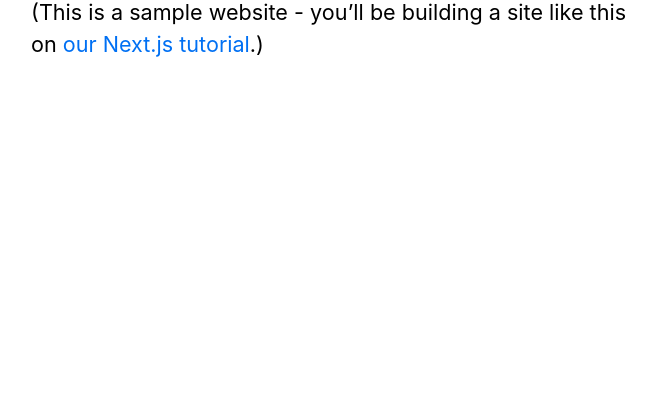
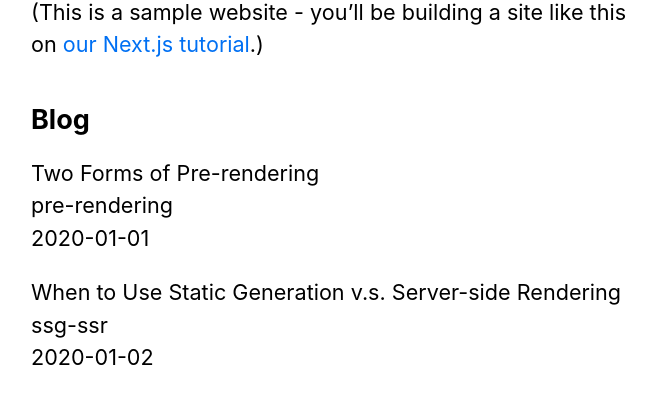
Before and after one commit to kimsikkong/learn-nextjs, a Next.js app: page / in a window 1280 px wide. Shown: the part 368-772 px from the top of the page, without its empty margins (303-959 px from the left). Built offline with nearby package versions, Linux system fonts and the light colour scheme.

Commit message:
implement getStaticProps (pre-rendered with fetching external data)

```diff
--- /dev/null
+++ b/lib/post.js
@@ -0,0 +1,30 @@
+import fs from 'fs'
+import path from 'path'
+import matter from 'gray-matter'
+
+const postsDirectory = path.join(process.cwd(), 'posts')
+
+export function getStoredPostsData() {
+    const fileNames = fs.readdirSync(postsDirectory);
+    const allPostsData = fileNames.map(fileName => {
+        const id = fileName.replace(/\.md$/, '')
+        const fullPath = path.join(postsDirectory, fileName)
+        const fileContents = fs.readFileSync(fullPath, 'utf8')
+        const matterResult = matter(fileContents)
+
+        return {
+            id,
+            ...matterResult.data
+        }
+    })
+
+    return allPostsData.sort(({data: a}, {data: b}) => {
+        if (a < b) {
+            return 1
+        } else if (a > b) {
+            return -1
+        } else {
+            return 0
+        }
+    })
+}
--- a/package.json
+++ b/package.json
@@ -6,6 +6,7 @@
     "start": "next start"
   },
   "dependencies": {
+    "gray-matter": "^4.0.3",
     "next": "latest",
     "react": "17.0.2",
     "react-dom": "17.0.2"
--- a/pages/index.js
+++ b/pages/index.js
@@ -1,8 +1,9 @@
 import Head from 'next/head'
-import Layout, { siteTitle } from '../components/layout'
+import Layout, {siteTitle} from '../components/layout'
 import utilStyles from '../styles/utils.module.css'
+import {getStoredPostsData} from "../lib/post";
 
-export default function Home() {
+export default function Home({allPostsData}) {
     return (
         <Layout home>
             <Head>
@@ -15,6 +16,29 @@
                     <a href="https://nextjs.org/learn">our Next.js tutorial</a>.)
                 </p>
             </section>
+            <section className={`${utilStyles.headingMd} ${utilStyles.padding1px}`}>
+                <h2 className={utilStyles.headingLg}>Blog</h2>
+                <ul className={utilStyles.list}>
+                    {allPostsData.map(({id, date, title}) => (
+                        <li className={utilStyles.listItem} key={id}>
+                            {title}
+                            <br/>
+                            {id}
+                            <br/>
+                            {date}
+                        </li>
+                    ))}
+                </ul>
+            </section>
         </Layout>
     )
 }
+
+export async function getStaticProps() {
+    const allPostsData = getStoredPostsData()
+    return {
+        props: {
+            allPostsData
+        }
+    }
+}
--- /dev/null
+++ b/posts/pre-rendering.md
@@ -0,0 +1,11 @@
+---
+title: 'Two Forms of Pre-rendering'
+date: '2020-01-01'
+---
+
+Next.js has two forms of pre-rendering: **Static Generation** and **Server-side Rendering**. The difference is in **when** it generates the HTML for a page.
+
+- **Static Generation** is the pre-rendering method that generates the HTML at **build time**. The pre-rendered HTML is then _reused_ on each request.
+- **Server-side Rendering** is the pre-rendering method that generates the HTML on **each request**.
+
+Importantly, Next.js lets you **choose** which pre-rendering form to use for each page. You can create a "hybrid" Next.js app by using Static Generation for most pages and using Server-side Rendering for others.
--- /dev/null
+++ b/posts/ssg-ssr.md
@@ -0,0 +1,19 @@
+---
+title: 'When to Use Static Generation v.s. Server-side Rendering'
+date: '2020-01-02'
+---
+
+We recommend using **Static Generation** (with and without data) whenever possible because your page can be built once and served by CDN, which makes it much faster than having a server render the page on every request.
+
+You can use Static Generation for many types of pages, including:
+
+- Marketing pages
+- Blog posts
+- E-commerce product listings
+- Help and documentation
+
+You should ask yourself: "Can I pre-render this page **ahead** of a user's request?" If the answer is yes, then you should choose Static Generation.
+
+On the other hand, Static Generation is **not** a good idea if you cannot pre-render a page ahead of a user's request. Maybe your page shows frequently updated data, and the page content changes on every request.
+
+In that case, you can use **Server-Side Rendering**. It will be slower, but the pre-rendered page will always be up-to-date. Or you can skip pre-rendering and use client-side JavaScript to populate data.
```
Lines whose indentation alone changed are shown as unchanged.
